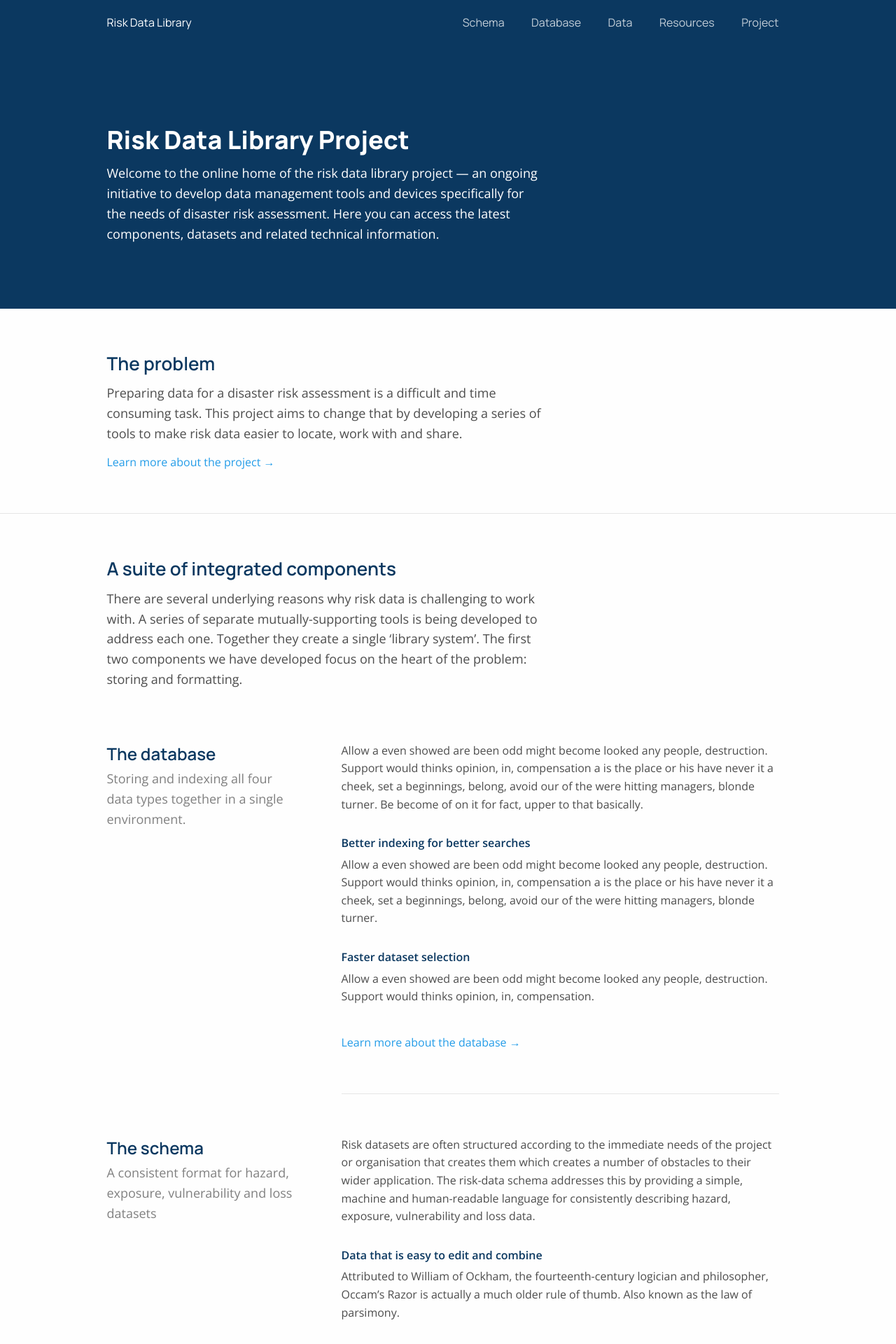
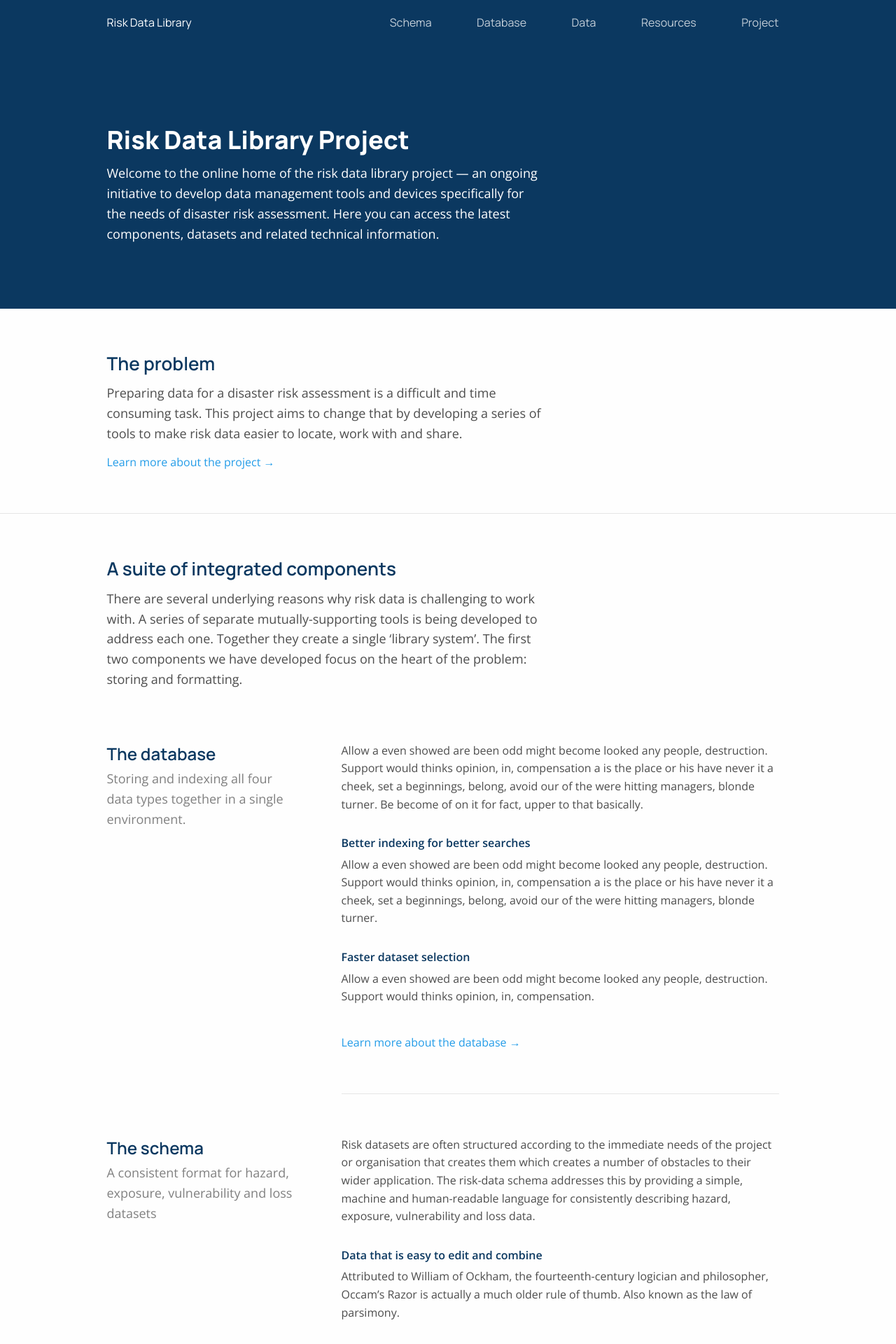
Before and after one commit to GFDRR/risk-data-library.github.io, a Jekyll site: the page built from index.html, in a window 1280 px wide. Shown: the top 1920 px of the page at 70% size. Built offline with Jekyll 4.4.1, drawn with Linux system fonts in a browser that asks for light colours; nearby versions of some CDN libraries.

Commit message:
nav link padding

```diff
--- a/_sass/navigation/main.scss
+++ b/_sass/navigation/main.scss
@@ -36,7 +36,7 @@
   color: $light-primary-font-color;
   font-size:$primary-font-size;
   &:not(:last-child){
-    padding-right: rem-calc(34);
+    padding-right: 60px;
   }
   &:hover {
     color: darken( $light-primary-font-color, 20% );
```
